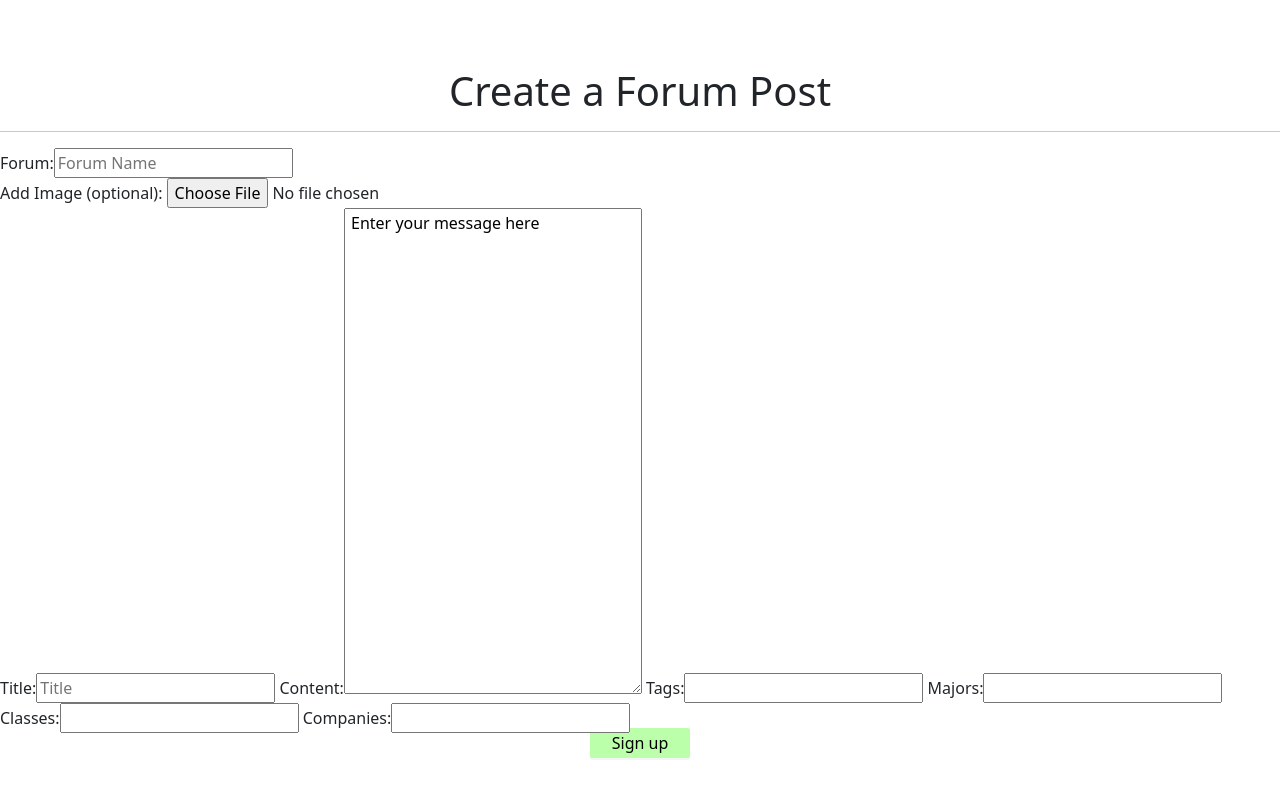
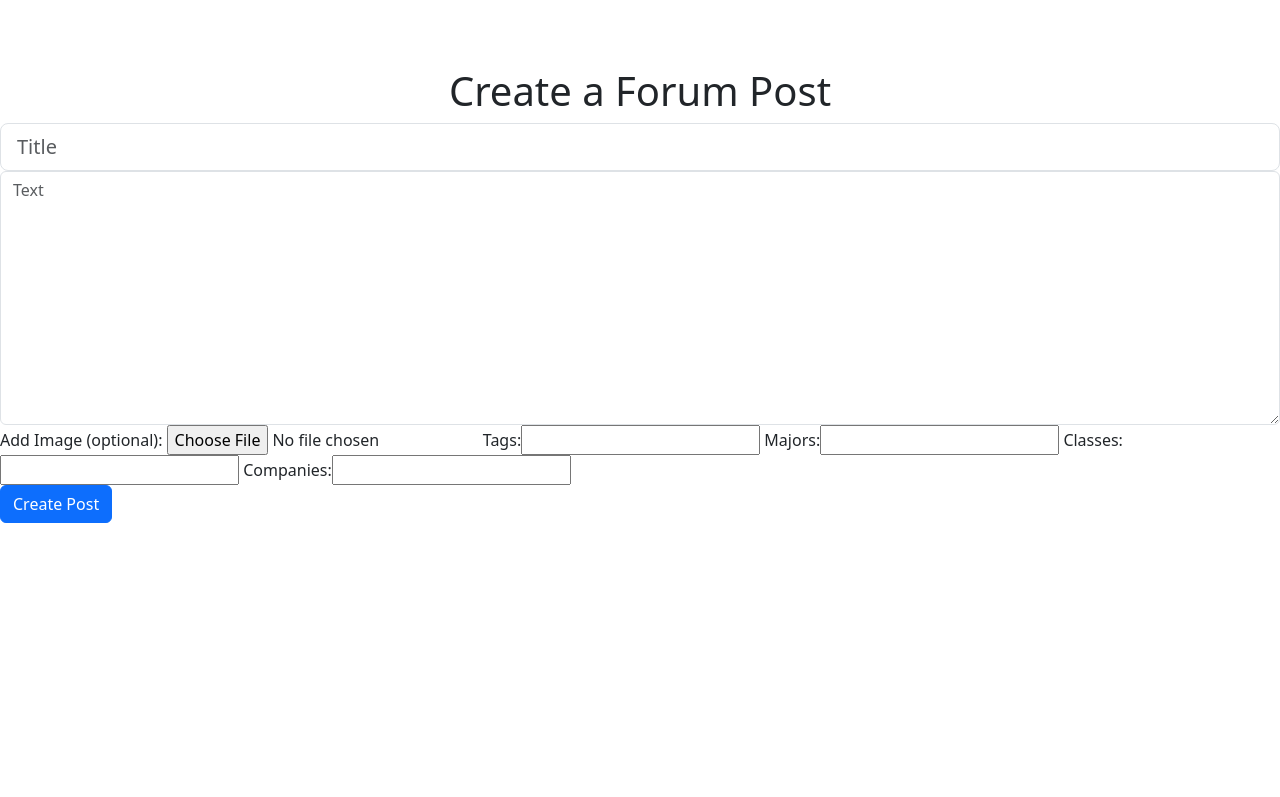
Before and after one commit to Zoey-Vail/Team-9-Final-Project, a Flask app: page /forum/create_post in a window 1280 px wide. Shown: the part 75-872 px from the top of the page. Run offline with Flask 3, Linux system fonts and the light colour scheme; parts of the project's set-up code (start-up, migrations or seed data) failed here and were passed over; some web fonts are replaced.

Commit message:
Update create_forum_post.html

```diff
--- a/templates/create_forum_post.html
+++ b/templates/create_forum_post.html
@@ -2,33 +2,31 @@
     {% extends 'top_bar_logout_dark.html' %}
     </div>
     <link rel= "stylesheet" type= "text/css" href= "{{ url_for('static',filename='stylesheets/style.css') }}">
-    <!--|||||||||||||||||||||||||||THIS IS THE TASK BAR COMPLETED ABOVE EVERYTHING BELOW IS PART OF EACH PAGE|||||||||||||||||||||||||||-->
+    <!--|||||THIS IS THE TASK BAR COMPLETED ABOVE EVERYTHING BELOW IS PART OF EACH PAGE|||||-->
     {% block body %}
     <html>
         <div style="height: 100px;"></div>
-            <div class="container-f">
-                <div class="forum-title">
+        <div class="create-post-container">
+            <form method="POST" action="/discussion">
+              <div class="form-group">
                 <center>
                     <h1>Create a Forum Post</h1>
                     </center>
-                    <hr class="forum-line"></hr>
+                <input type="text" class="form-control form-control-lg" name="title" placeholder="Title">
               </div>
-                <form action = "/discussion" method="post">
-                    <label for="Forum">Forum:</label><input type="Forum" class="forum-input" placeholder="Forum Name">
+              <div class="form-group">
+                <textarea class="form-control" name="content" rows="10" placeholder="Text"></textarea>
+              </div>
+              <div class="form-group">
                 <div id="profile-pic">
                         <label for="Add Image">Add Image (optional):</label>
                         <input type="file" id="myFile" name="filename">
-                    </div>
-                    <label for="Title">Title:</label><input type="text" class="forum-input" placeholder="Title" name="title">
-                    <label for ="Content">Content:</label><textarea type="text" rows = "20" cols="30" class="forum-input" name = "content"> Enter your message here</textarea>
                         <label for = "Tags">Tags:</label><input type="text" class="forum-input" name="tags">
                         <label for = "Majors">Majors:</label><input type="text" class="forum-input" name="majors">
                         <label for = "Classes">Classes:</label><input type="classes" class="forum-input" name="classes">
                         <label for = "Companies">Companies:</label><input type="text" class="forum-input" name="companies">
-                    <center>
-                    <button type="submit", name= "creating_post", value= "True", class="sign-btn">Sign up</button>
-                    </center>
-
+              </div>
+              <button type="submit" name= "creating_post", value= "True", class="btn btn-primary">Create Post</button>
             </form>
           </div>
         <!DOCTYPE html>
```
Lines whose indentation alone changed are shown as unchanged.
